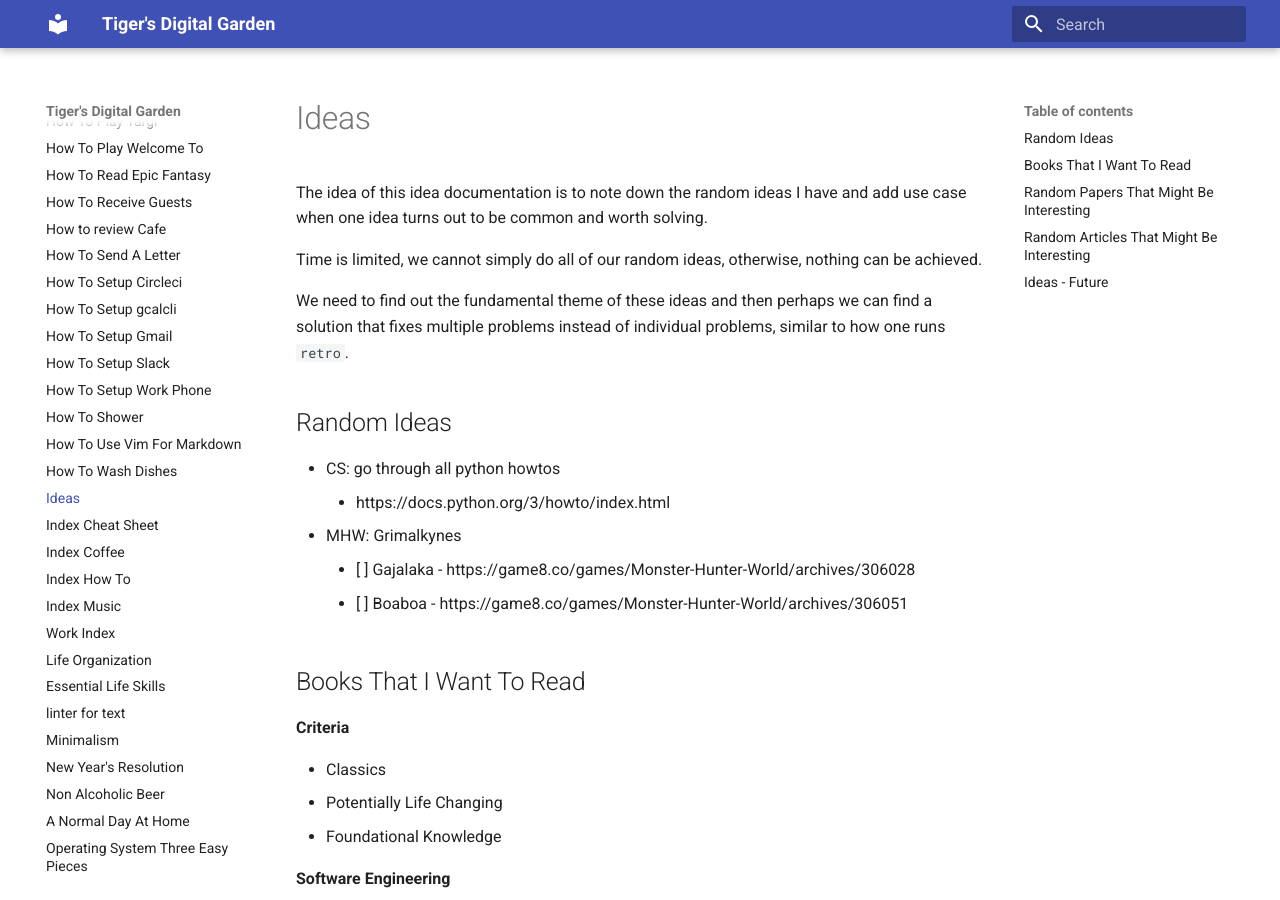
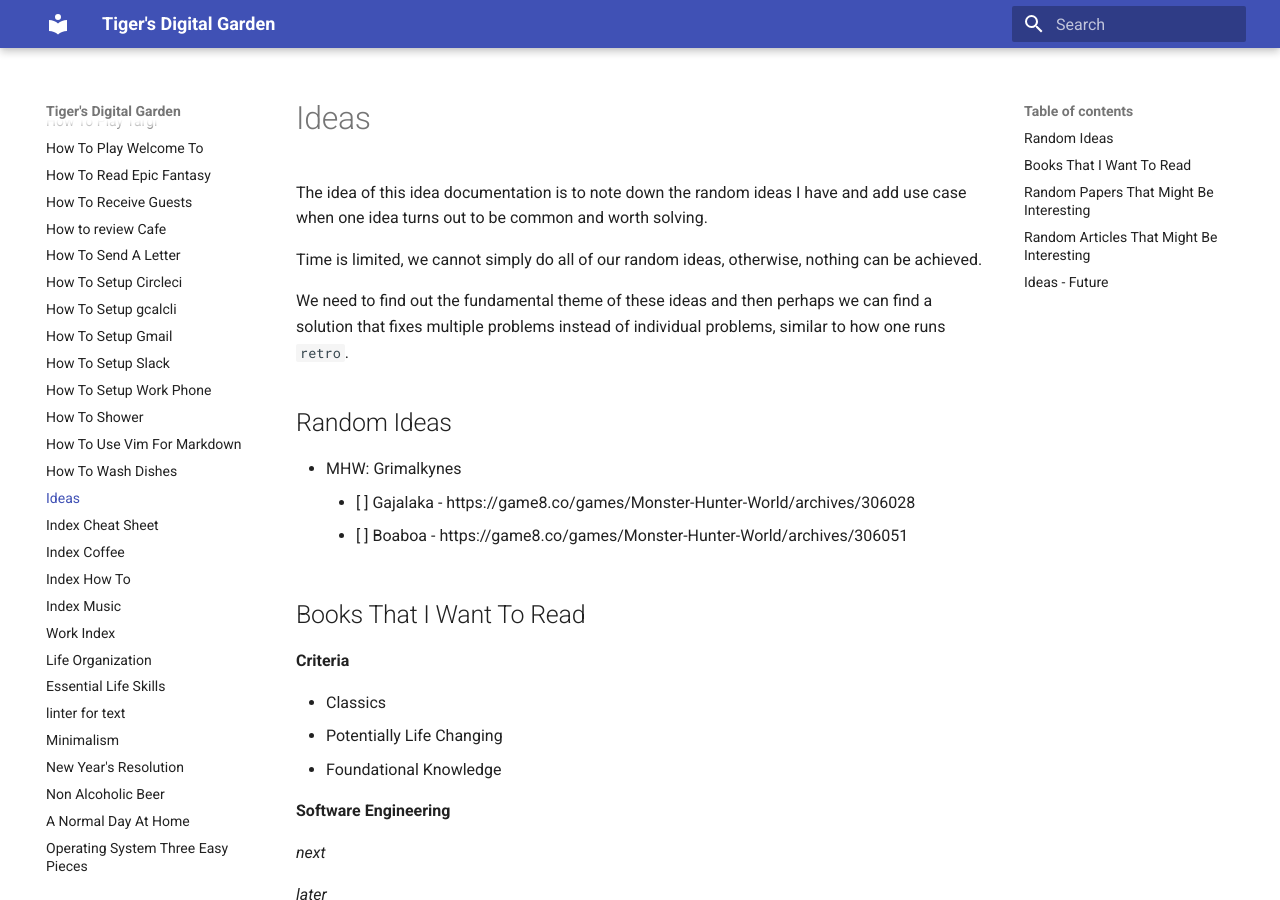
Before and after one commit to ynotstartups/notes, an MkDocs documentation site: the page built from notes/ideas.md, in a window 1280 px wide and 900 px high. Built offline with MkDocs 1.6.1 and Material for MkDocs 9.7.7, drawn with Linux system fonts in a browser that asks for light colours.

Commit message:
remove going through howtos

```diff
--- a/notes/ideas.md
+++ b/notes/ideas.md
@@ -8,8 +8,6 @@ We need to find out the fundamental theme of these ideas and then perhaps we can
 
 ## Random Ideas
 
-- CS: go through all python howtos
-  - https://docs.python.org/3/howto/index.html
 - MHW: Grimalkynes
   - [ ] Gajalaka - https://game8.co/games/Monster-Hunter-World/archives/306028
   - [ ] Boaboa - https://game8.co/games/Monster-Hunter-World/archives/306051
```
